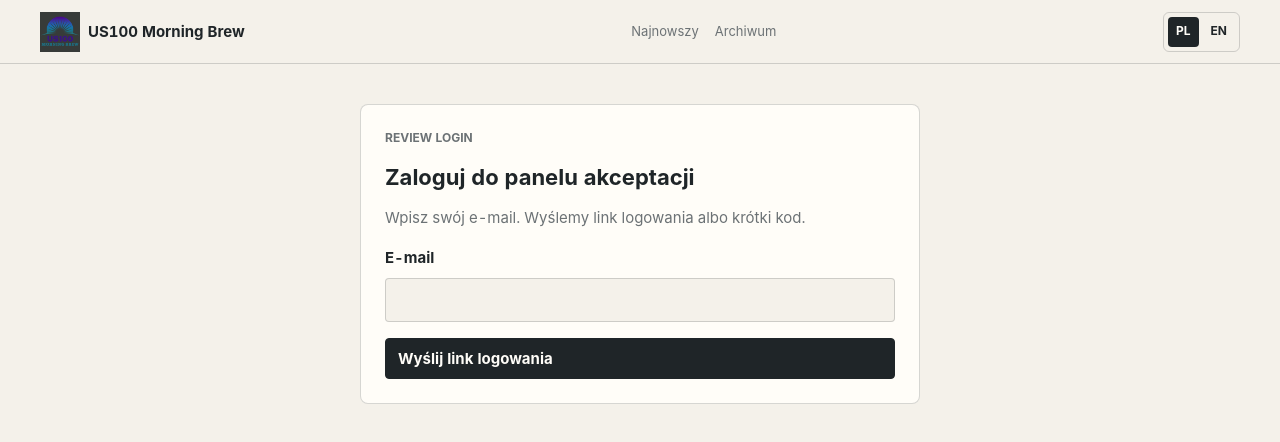
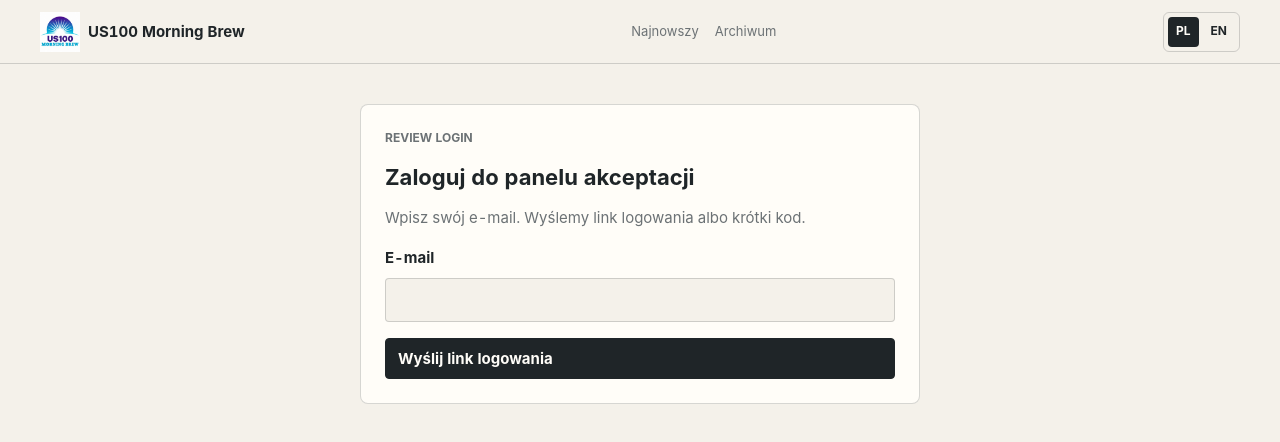
Before and after one commit to pavuloncool/us100morningbrew, a Next.js app in the folder apps/web/: page /review/login in a window 1280 px wide. Shown: the top 442 px of the page. Built offline with nearby package versions, Linux system fonts and the light colour scheme; no server answers.

Commit message:
Replace logo with WebP asset

```diff
--- a/apps/web/app/layout.tsx
+++ b/apps/web/app/layout.tsx
@@ -14,15 +14,15 @@ export const metadata: Metadata = {
   description:
     "Codzienny, strukturalny briefing US100 / Nasdaq-100 badający price action, breadth, AI, rates, Fed i volatility.",
   icons: {
-    apple: "/us100morningbrew-logo-trans.png",
-    icon: "/us100morningbrew-logo-trans.png"
+    apple: "/us100morningbrew-logo.webp",
+    icon: "/us100morningbrew-logo.webp"
   },
   openGraph: {
     images: [
       {
         alt: "US100 Morning Brew logo",
         height: 1254,
-        url: "/us100morningbrew-logo-trans.png",
+        url: "/us100morningbrew-logo.webp",
         width: 1254
       }
     ],
--- a/apps/web/components/site-header.tsx
+++ b/apps/web/components/site-header.tsx
@@ -26,7 +26,7 @@ export function SiteHeader() {
           className="brand-logo"
           height={40}
           priority
-          src="/us100morningbrew-logo-trans.png"
+          src="/us100morningbrew-logo.webp"
           width={40}
         />
         <span>US100 Morning Brew</span>
```
Also changed, not shown: apps/web/public/us100morningbrew-logo-trans.png (deleted), apps/web/public/us100morningbrew-logo.webp (added).
